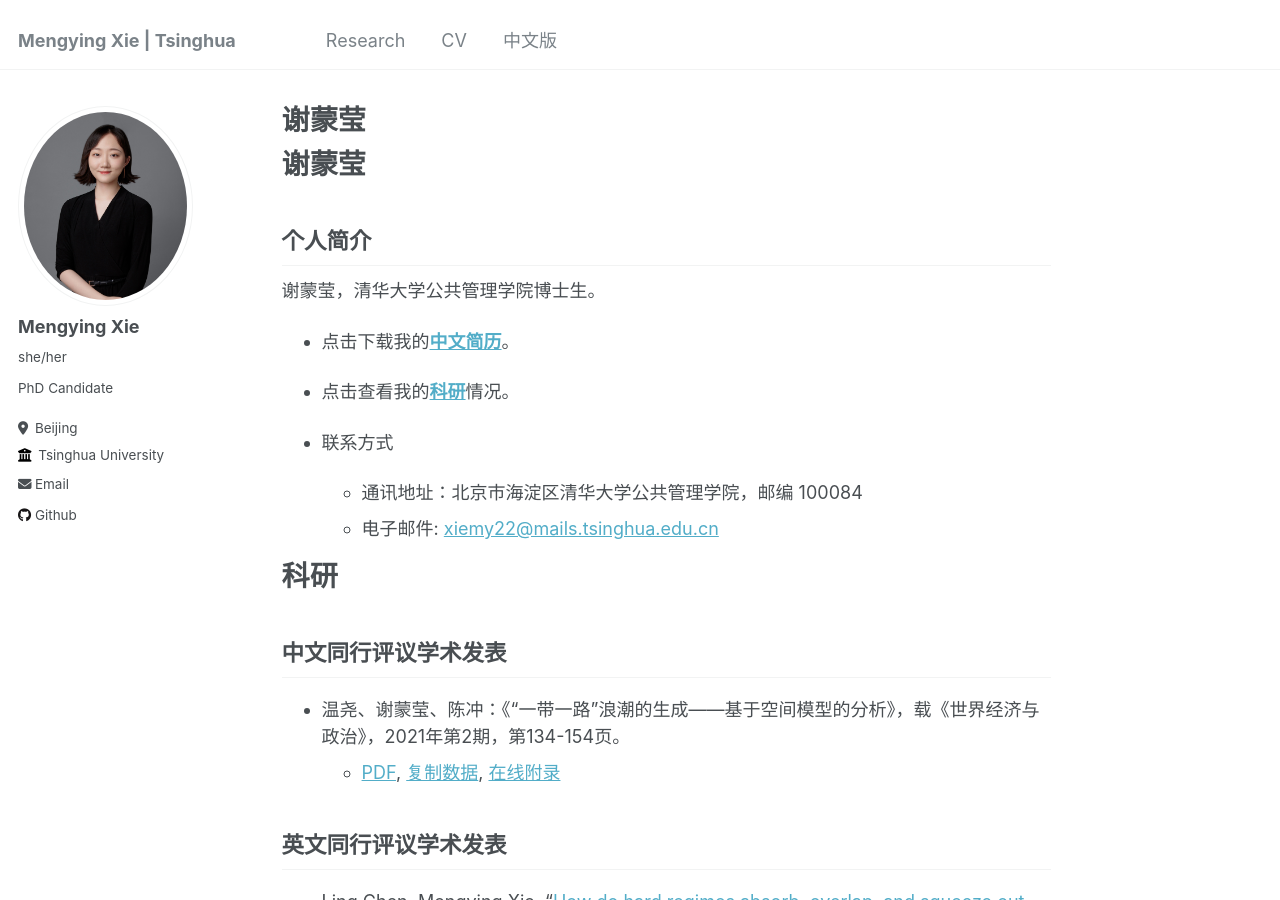
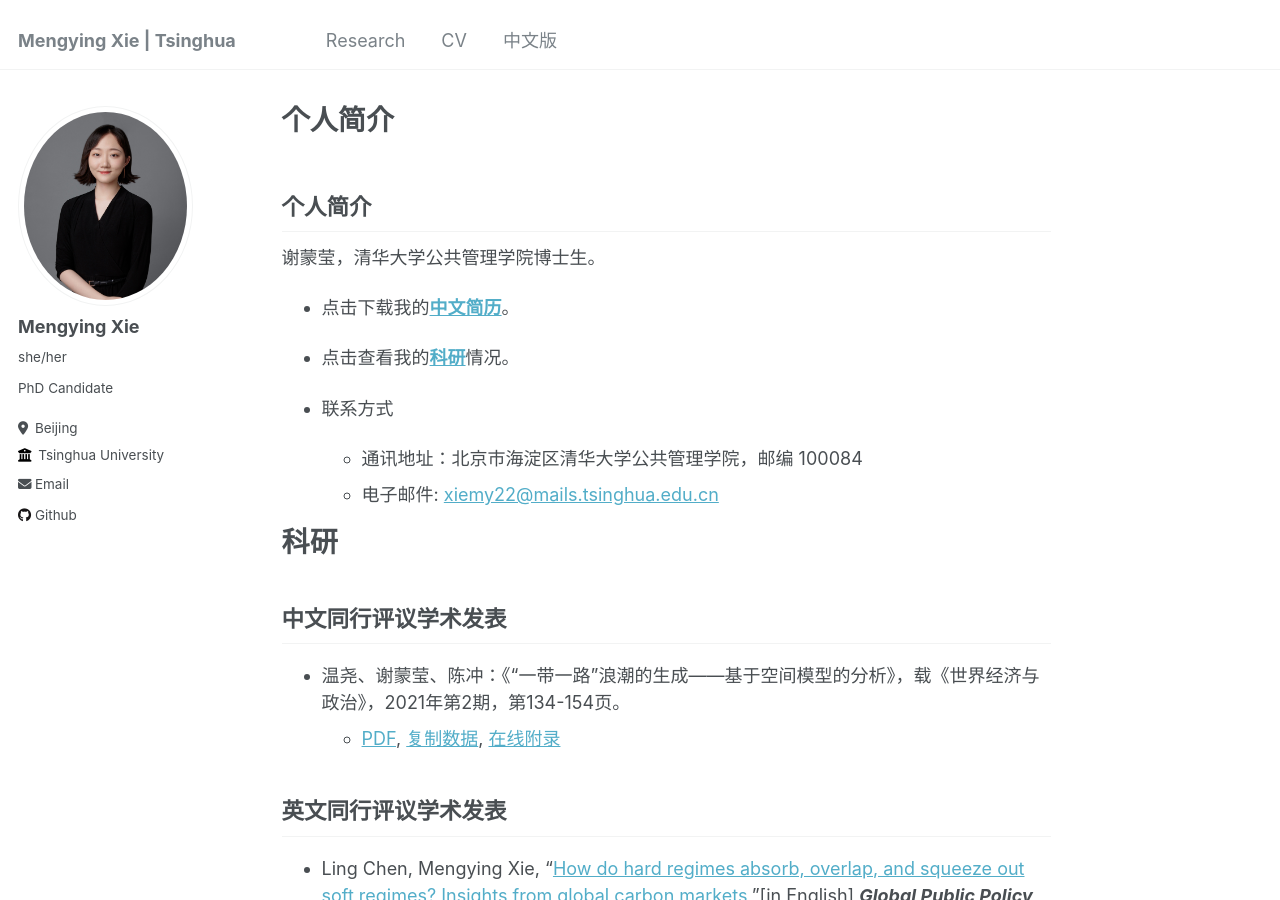
Before and after one commit to xiemythu/xiemythu.github.io, a Jekyll site: the page built from _pages/chinese.md, in a window 1280 px wide and 900 px high. Built offline with Jekyll 4.4.1, drawn with Linux system fonts in a browser that asks for light colours; our own code applies the rules of GitHub Pages for plain Markdown files.

Commit message:
Update chinese.md

```diff
--- a/_pages/chinese.md
+++ b/_pages/chinese.md
@@ -2,8 +2,6 @@
 permalink: /chinese/
 author_profile: true
 ---
-
-# 谢蒙莹
 
 ## 个人简介
 
```
